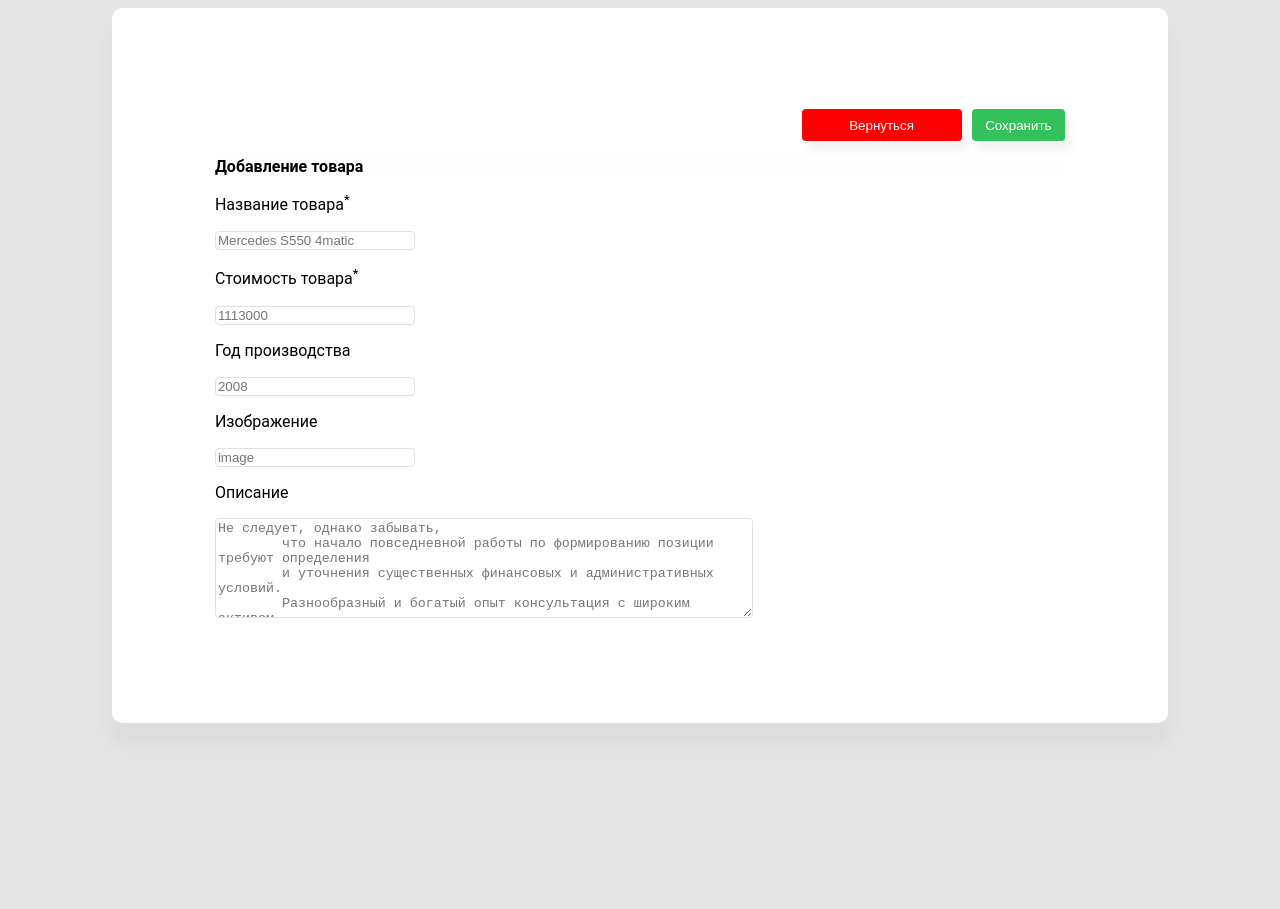
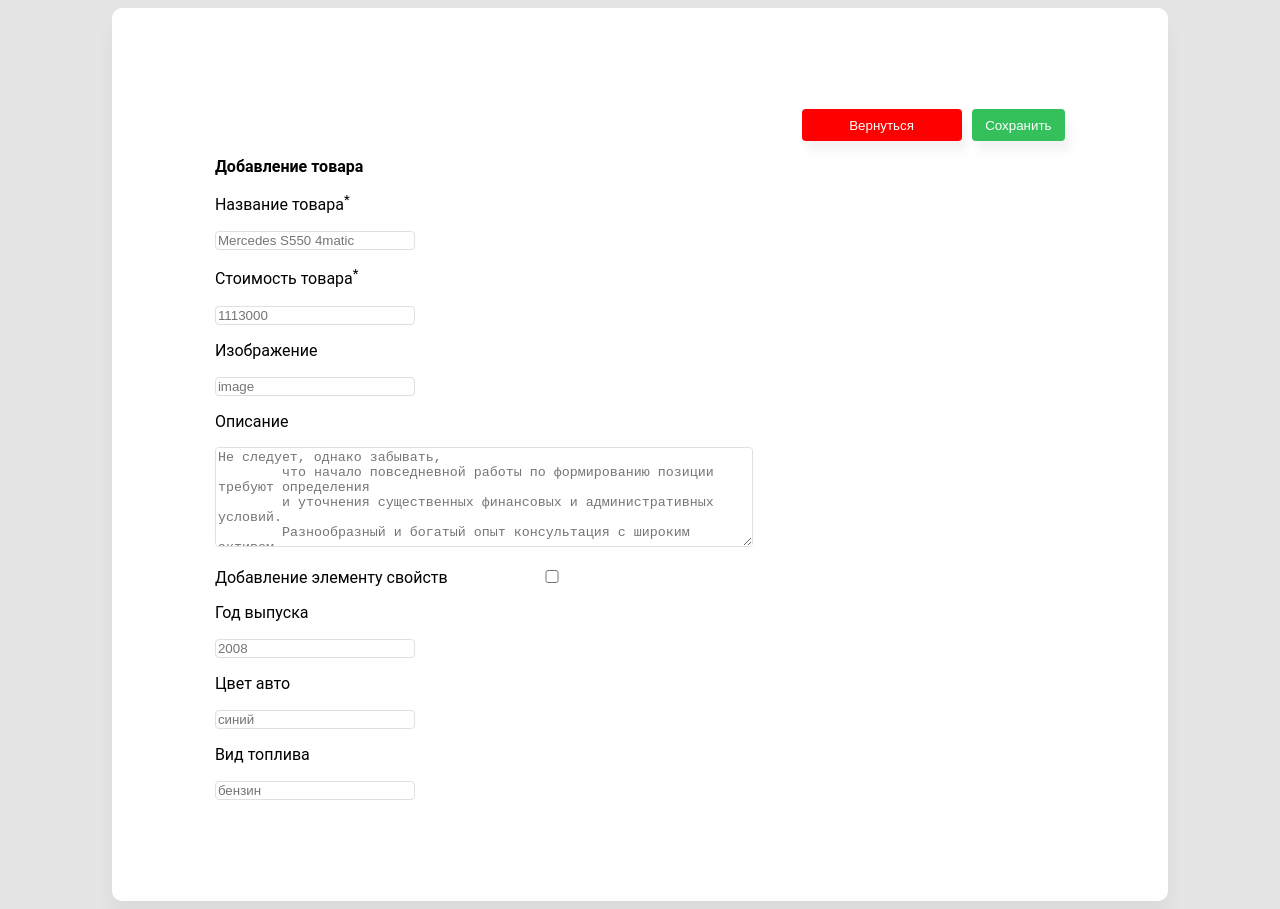
Before and after one commit to ser2331/car-store-master, a React app: page /add-item in a window 1280 px wide. Before the commit the page ends 800 px from the top, so only its background shows below. Built offline with nearby package versions, Linux system fonts and the light colour scheme.

Commit message:
refactor add property

```diff
--- a/src/components/add-car-item/add-car-item.js
+++ b/src/components/add-car-item/add-car-item.js
@@ -15,24 +15,42 @@ const AddCarItem = ({onAddedToTable, car, editCar, onRedoProperty}) => {
         price: '',
         file: '',
         description: '',
+
+        addProperty: false,
         year: '',
-        color: ''
+        color: '',
+        fuel: ''
     }
     const carInitialValues = {
         title: car.title,
         price: car.price,
-        file: car.file,
+        file: '',
         description: car.description,
+
+        addProperty: false,
         year: car.year,
-        color: car.color
+        color: car.color,
+        fuel: ''
     }
     const validationsSchemaLog = yup.object().shape({
         title: yup.string().typeError('string').required('*'),
         price: yup.number().typeError('number').required('*'),
+        file: yup.string().typeError('string'),
         description: yup.string().typeError('string'),
-        file: yup.string().typeError('string'),
-        year: yup.string().typeError('string'),
-        color: yup.string().typeError('string'),
+
+        addProperty: yup.bool(),
+        year: yup.string().when('addProperty', {
+            is: false,
+            then: yup.string()
+        }),
+        color: yup.string().when('addProperty', {
+            is: false,
+            then: yup.string()
+        }),
+        fuel: yup.string().when('addProperty', {
+            is: false,
+            then: yup.string()
+        }),
     })
 
     return (
@@ -93,13 +111,7 @@ const AddCarItem = ({onAddedToTable, car, editCar, onRedoProperty}) => {
                                onChange={handleChange}
                                onBlur={handleBlur}
                                value={values.price}/>
-                        <p>Год производства</p>
-                        <Field placeholder='2008'
-                               type='number'
-                               name='year'
-                               onChange={handleChange}
-                               onBlur={handleBlur}
-                               value={values.year}/>
+
                         <p>Изображение</p>
                         <Field placeholder='image'
                                type='text'
@@ -118,6 +130,40 @@ const AddCarItem = ({onAddedToTable, car, editCar, onRedoProperty}) => {
         и уточнения существенных финансовых и административных условий.
         Разнообразный и богатый опыт консультация с широким активом
         способствует подготовки и реализации'/>
+
+                        <p>Добавление элементу свойств
+                            <input
+                                type='checkbox'
+                                name='addProperty'
+                                onChange={handleChange}
+                                onBlur={handleBlur}
+                                checked={values.addProperty}/>
+                        </p>
+                        {!values.addProperty &&
+                            <div>
+                                <p>Год выпуска</p>
+                                <Field placeholder='2008'
+                                       type='number'
+                                       name='year'
+                                       onChange={handleChange}
+                                       onBlur={handleBlur}
+                                       value={values.year}/>
+                                <p>Цвет авто</p>
+                                <Field placeholder='синий'
+                                       type='text'
+                                       name='color'
+                                       onChange={handleChange}
+                                       onBlur={handleBlur}
+                                       value={values.color}/>
+                                <p>Вид топлива</p>
+                                <Field placeholder='бензин'
+                                       type='text'
+                                       name='fuel'
+                                       onChange={handleChange}
+                                       onBlur={handleBlur}
+                                       value={values.fuel}/>
+                            </div>
+                        }
                     </Form>
                 )
                 }
@@ -135,7 +181,7 @@ const mapStateToProps = (state) => {
 const mapDispatchToProps = (dispatch) => {
     return {
         onAddedToTable: (value) => dispatch(carAddedToTable(value)),
-        onRedoProperty:(value) => dispatch(onRedoProperty(value))
+        onRedoProperty: (value) => dispatch(onRedoProperty(value))
     }
 }
 export default connect(mapStateToProps, mapDispatchToProps)(AddCarItem)
--- a/src/components/car-table/car-table.scss
+++ b/src/components/car-table/car-table.scss
@@ -27,6 +27,7 @@
 
     span {
       margin-right: 40px;
+      cursor: pointer;
     }
 
     td {
--- a/src/components/condition/condition.scss
+++ b/src/components/condition/condition.scss
@@ -1,3 +1,4 @@
 .error {
   color: red;
+  font-weight: bold;
 }
--- a/src/reducers/index.js
+++ b/src/reducers/index.js
@@ -137,9 +137,11 @@ const reducer = (state = initialState, action) => {
                 price: action.payload.price,
                 description: action.payload.description,
                 year: action.payload.year,
-                color: action.payload.color
+                color: action.payload.color,
+                fuel:action.payload.fuel
             }
             alert('Автомобиль Добавлен')
+            console.log(newItem)
             return {
                 ...state,
                 cars: [
@@ -159,7 +161,8 @@ const reducer = (state = initialState, action) => {
                 price: action.payload.price,
                 description: action.payload.description,
                 year: action.payload.year,
-                color: action.payload.color
+                color: action.payload.color,
+                fuel:action.payload.fuel
             }
             const newReArr = [
                 ...state.cars.slice(0, idx),
```
Also changed, not shown: src/components/car-table/car-table.js (+2 -5 lines).
